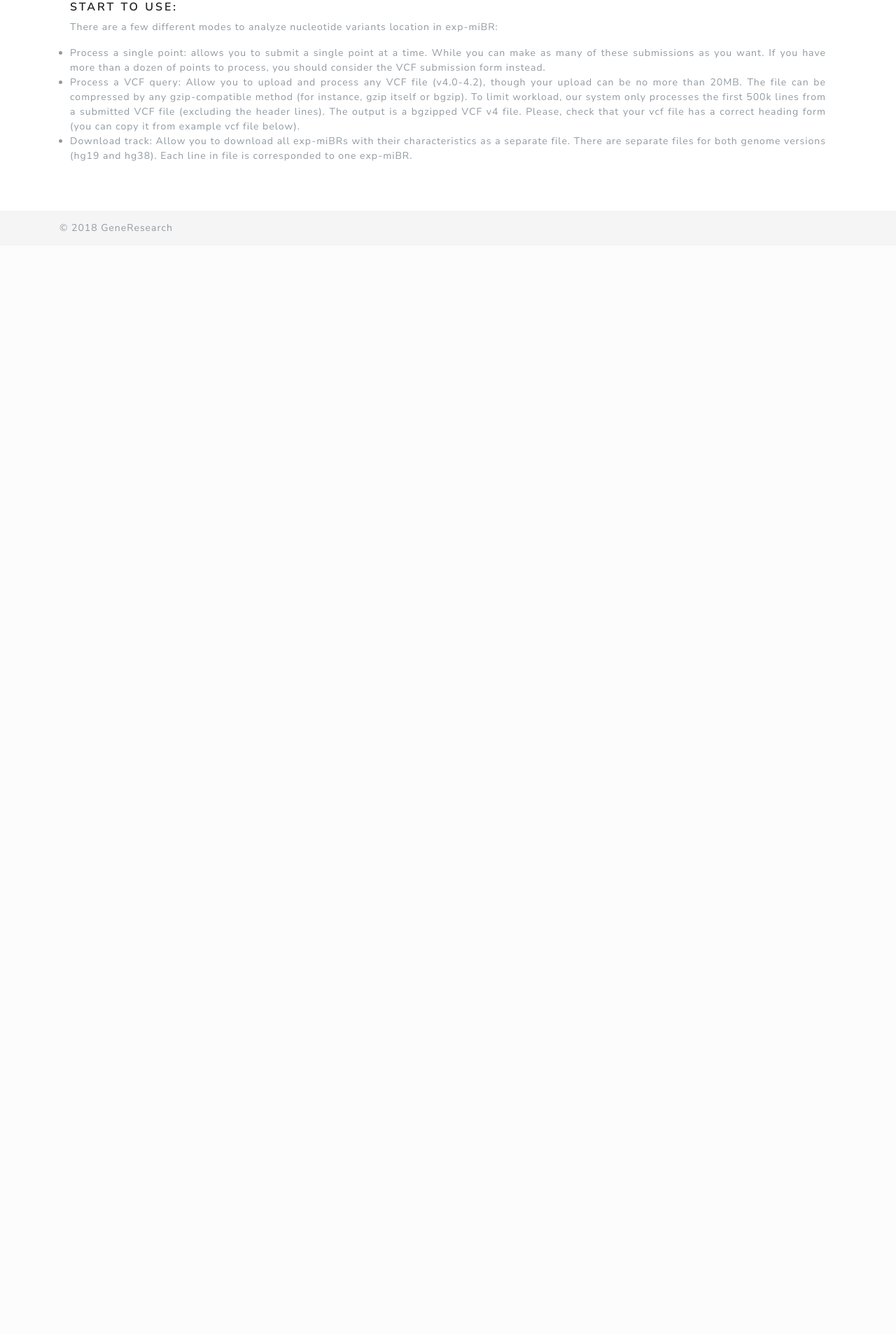
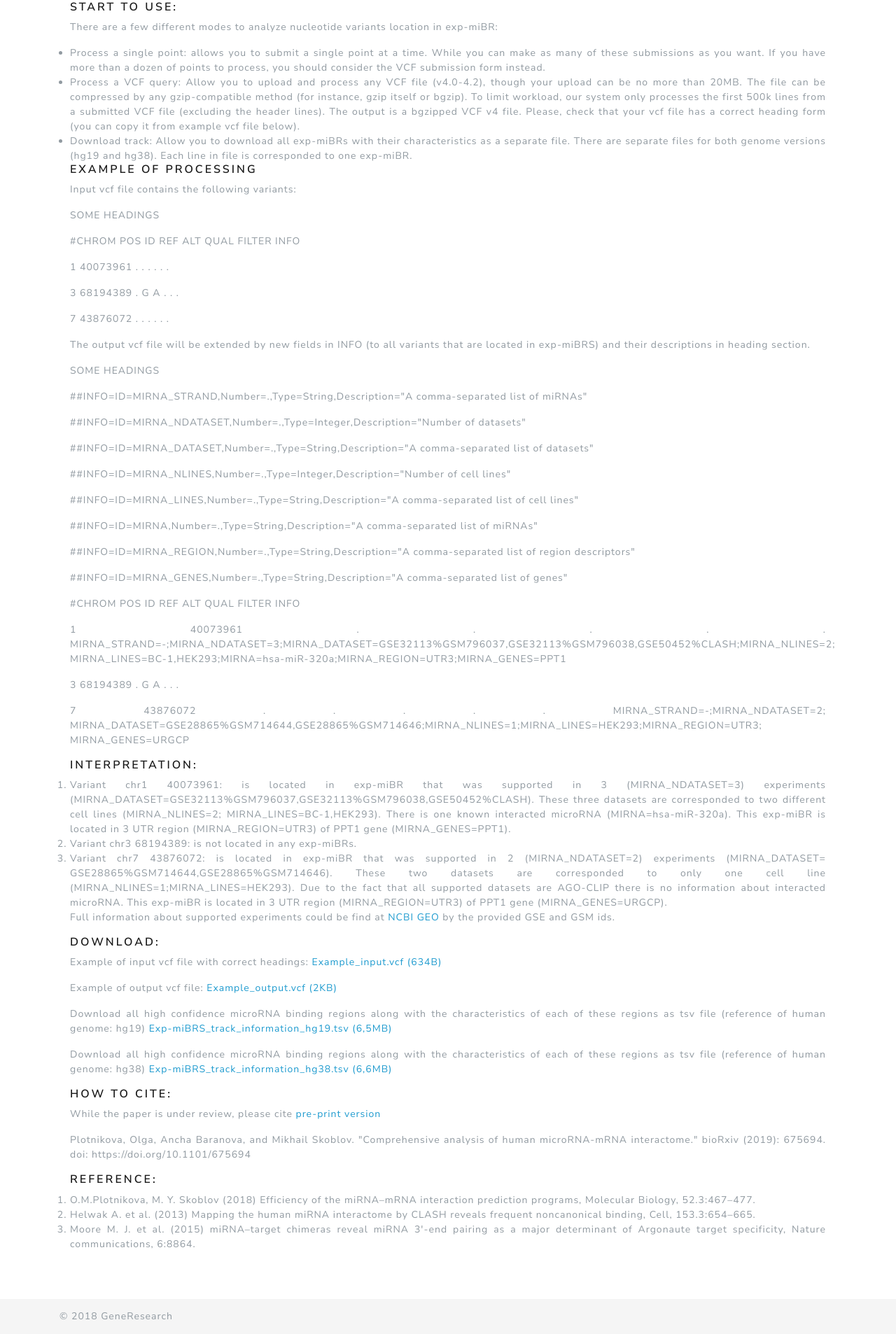
Before and after one commit to skoblov-lab/generesearch, a Django app: page /services/mirna/ in a window 1280 px wide. Shown: the part 832-2738 px from the top of the page at 70% size. Before the commit the page ends 1163 px from the top, so only its background shows below. Run offline with Django 3.2, Linux system fonts and the light colour scheme; parts of the project's set-up code (start-up, migrations or seed data) failed here and were passed over; some libraries are stand-ins or nearby versions.

Commit message:
miRNA about page: add full description

```diff
--- a/templates/mirna_about.html
+++ b/templates/mirna_about.html
@@ -59,3 +59,82 @@ that were located in all parts of mRNAs, including noncoding regions.
         separate file. There are separate files for both genome versions (hg19 and hg38).
         Each line in file is corresponded to one exp-miBR.</li>
 </ul>
+
+<h5>Example of processing</h5>
+<p class="text-justify"><b>Input vcf file contains the following variants:</b></p>
+<p class="text-justify">SOME HEADINGS</p>
+<p class="text-justify">#CHROM	POS	ID	REF	ALT	QUAL	FILTER	INFO </p>
+<p class="text-justify">1	40073961	.	.	.	.	.	.</p>
+<p class="text-justify">3	68194389	.	G	A	.	.	.</p>
+<p class="text-justify">7	43876072	.	.	.	.	.	.</p>
+
+<p class="text-justify"><b>The output vcf file will be extended by new fields in INFO (to all variants
+    that are located in exp-miBRS) and their descriptions in heading section.
+</b></p>
+<p class="text-justify">SOME HEADINGS</p>
+<p class="text-justify">##INFO=ID=MIRNA_STRAND,Number=.,Type=String,Description="A comma-separated list of miRNAs"</p>
+<p class="text-justify">##INFO=ID=MIRNA_NDATASET,Number=.,Type=Integer,Description="Number of datasets"</p>
+<p class="text-justify">##INFO=ID=MIRNA_DATASET,Number=.,Type=String,Description="A comma-separated list of datasets"</p>
+<p class="text-justify">##INFO=ID=MIRNA_NLINES,Number=.,Type=Integer,Description="Number of cell lines"</p>
+<p class="text-justify">##INFO=ID=MIRNA_LINES,Number=.,Type=String,Description="A comma-separated list of cell lines"</p>
+<p class="text-justify">##INFO=ID=MIRNA,Number=.,Type=String,Description="A comma-separated list of miRNAs"</p>
+<p class="text-justify">##INFO=ID=MIRNA_REGION,Number=.,Type=String,Description="A comma-separated list of region descriptors"</p>
+<p class="text-justify">##INFO=ID=MIRNA_GENES,Number=.,Type=String,Description="A comma-separated list of genes"</p>
+<p class="text-justify">#CHROM	POS	ID	REF	ALT	QUAL	FILTER	INFO </p>
+<p class="text-justify">1	40073961	.	.	.	.	.
+    MIRNA_STRAND=-;MIRNA_NDATASET=3;MIRNA_DATASET=GSE32113%GSM796037,GSE32113%GSM796038,GSE50452%CLASH;MIRNA_NLINES=2;
+    MIRNA_LINES=BC-1,HEK293;MIRNA=hsa-miR-320a;MIRNA_REGION=UTR3;MIRNA_GENES=PPT1</p>
+<p class="text-justify">3	68194389	.	G	A	.	.	.</p>
+<p class="text-justify">7	43876072	.	.	.	.	.	MIRNA_STRAND=-;MIRNA_NDATASET=2;
+    MIRNA_DATASET=GSE28865%GSM714644,GSE28865%GSM714646;MIRNA_NLINES=1;MIRNA_LINES=HEK293;MIRNA_REGION=UTR3;
+    MIRNA_GENES=URGCP</p>
+
+<h5>Interpretation:</h5>
+<ol class="list-group">
+    <li class="text-justify"><b>Variant chr1 40073961:</b> is located in exp-miBR that was supported
+        in 3 (MIRNA_NDATASET=3) experiments (MIRNA_DATASET=GSE32113%GSM796037,GSE32113%GSM796038,GSE50452%CLASH).
+        These three datasets are corresponded to two different cell lines (MIRNA_NLINES=2; MIRNA_LINES=BC-1,HEK293).
+        There is one known interacted microRNA (MIRNA=hsa-miR-320a). This exp-miBR is located in 3 UTR region
+        (MIRNA_REGION=UTR3) of PPT1 gene (MIRNA_GENES=PPT1).</li>
+    <li class="text-justify"><b>Variant chr3 68194389:</b> is not located in any exp-miBRs.</li>
+    <li class="text-justify"><b>Variant chr7 43876072:</b> is located in exp-miBR that was supported in 2
+        (MIRNA_NDATASET=2) experiments (MIRNA_DATASET= GSE28865%GSM714644,GSE28865%GSM714646).
+        These two datasets are corresponded to only one cell line (MIRNA_NLINES=1;MIRNA_LINES=HEK293).
+        Due to the fact that all supported datasets are AGO-CLIP there is no information about interacted microRNA.
+        This exp-miBR is located in 3 UTR region (MIRNA_REGION=UTR3) of PPT1 gene (MIRNA_GENES=URGCP).</li>
+</ol>
+<p class="text-justify">Full information about supported experiments could be find at
+    <a class="text-info" href="http://www.ncbi.nlm.nih.gov/geo">NCBI GEO</a> by the provided GSE and GSM ids.
+</p>
+
+<h5>Download:</h5>
+<p class="text-justify">Example of input vcf file with correct headings:
+    <a class="text-info" href="https://drive.google.com/open?id=1QYTmKeVi_P7dCCCriFe_7VAPQFK3k8AA">
+        Example_input.vcf (634B)</a></p>
+<p class="text-justify">Example of output vcf file:
+    <a class="text-info" href="https://drive.google.com/open?id=1pQaWJezZKKU8mWTL8uNv-hvofTg95Q0s">
+        Example_output.vcf (2KB)</a></p>
+<p class="text-justify">Download all high confidence microRNA binding regions along with the characteristics of each of
+    these regions as tsv file (reference of human genome: <b>hg19</b>)
+    <a class="text-info" href="https://drive.google.com/open?id=130ER2qFoFWZIq67TwNSIlFrmcJJLMmB8">
+        Exp-miBRS_track_information_hg19.tsv (6,5MB)</a></p>
+<p class="text-justify">Download all high confidence microRNA binding regions along with the characteristics of each of
+    these regions as tsv file (reference of human genome: <b>hg38</b>)
+    <a class="text-info" href="https://drive.google.com/open?id=13FU7nSHZWPEMuj8bKONDTLlj9-Oame6G">
+        Exp-miBRS_track_information_hg38.tsv (6,6MB)</a></p>
+
+<h5>How to cite:</h5>
+<p class="text-justify">While the paper is under review, please cite
+    <a class="text-info" href="https://www.biorxiv.org/content/10.1101/675694v1">pre-print version</a></p>
+<p class="text-justify">Plotnikova, Olga, Ancha Baranova, and Mikhail Skoblov. "Comprehensive analysis of
+    human microRNA-mRNA interactome." bioRxiv (2019): 675694. doi: https://doi.org/10.1101/675694</p>
+
+<h5>Reference:</h5>
+<ol class="list-group">
+    <li class="text-justify">O.M.Plotnikova, M. Y. Skoblov (2018) Efficiency of the miRNA–mRNA interaction prediction
+        programs, Molecular Biology, 52.3:467–477.</li>
+    <li class="text-justify">Helwak A. et al. (2013) Mapping the human miRNA interactome by CLASH reveals
+        frequent noncanonical binding, Cell, 153.3:654–665.</li>
+    <li class="text-justify">Moore M. J. et al. (2015) miRNA–target chimeras reveal miRNA 3′-end pairing as a major
+        determinant of Argonaute target specificity, Nature communications, 6:8864.</li>
+</ol>
```
